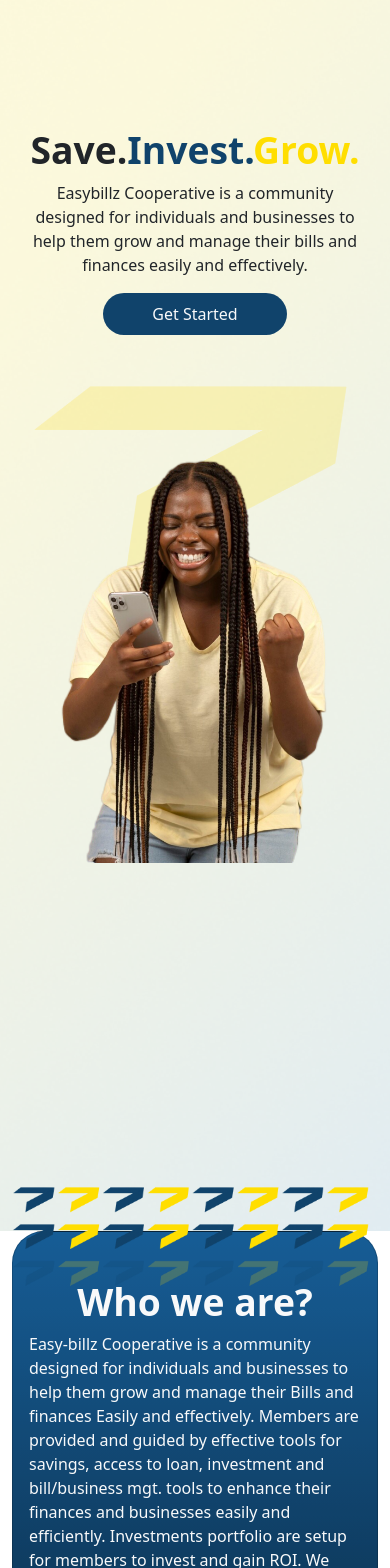
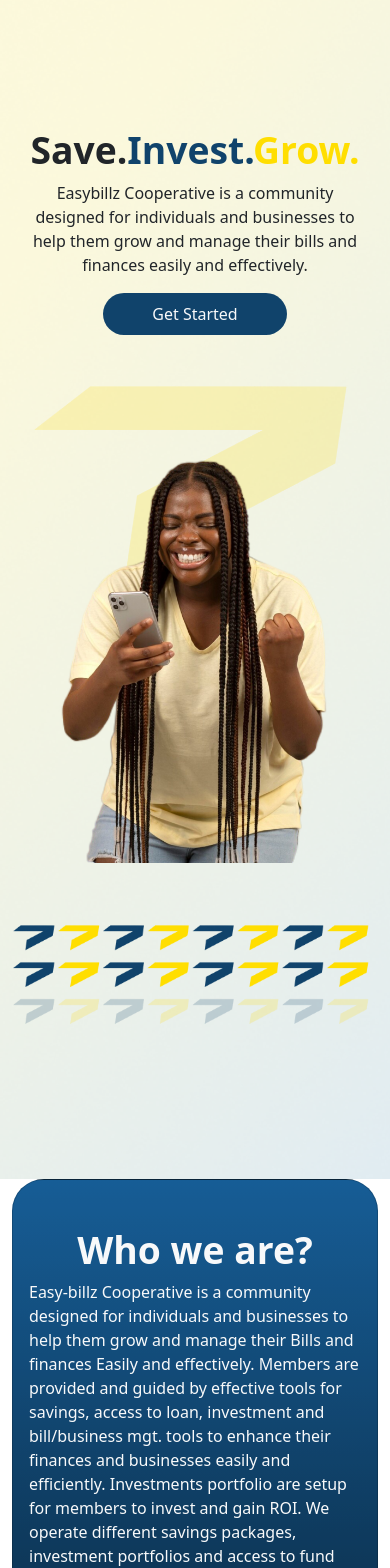
Before and after one commit to joshutik/Easybilz-main, a React (Vite) app: page /heropage in a window 390 px wide. Shown: the top 1568 px of the page. Built offline with nearby package versions, Linux system fonts and the light colour scheme; no server answers.

Commit message:
did a twick and the heropage image

```diff
--- a/src/Components/HeroSection/Heropage.css
+++ b/src/Components/HeroSection/Heropage.css
@@ -1,4 +1,5 @@
-  .nav, .btn-hero {
+  .nav,
+  .btn-hero {
     background-color: #10436B !important;
   }
 
@@ -30,88 +31,68 @@
     color: #FFDE00 !important;
   }
 
-/* .hero-img {
-    /* width: 100% !important; */
-    /* min-height: 100% !important; */
-    /* overflow: hidden;
-} */
+  .path-logo {
+    margin-top: 10rem;
+  }
 
-/* .hero-img > img {
-    width: 100%;
-    height: 50%;
-    object-fit: cover;
-} */
 
   .who-card {
     background: linear-gradient(0deg, rgba(0, 0, 0, 0.2), rgba(0, 0, 0, 0.2)),
       linear-gradient(180deg, #1C74BB 0%, #0D3555 100%);
-    min-height: 53vh  !important;
+    min-height: 53vh !important;
   }
 
   .vr {
     height: 300px;
   }
 
+
+  @media screen and (max-width: 928px) {}
+
   @media screen and (max-width: 768px) {
 
-  .hero-page{
+    .hero-page {
       min-height: 100vh !important;
       padding-bottom: 5rem;
     }
+
     .who-card {
       /* margin-top: 5rem !important; */
       width: 100% !important;
-      padding:1rem;
+      padding: 1rem;
 
     }
 
     .hero-img-1 {
       width: 30rem !important;
       height: 30rem;
-      margin-top: 3rem;
+      margin-top: 3rem !important;
     }
 
-    /* .hero-img {
-      padding-bottom: 10rem;
-      text-align: center;
-    } */
+    .path-logo {
+      margin-top: 9rem;
+    }
 
-    /* .hero-img > img {
-      width: 43.5% !important;
-      height: auto;
-       object-fit: cover;
-    } */
-    /* .path-logo {
-      margin-top: 13rem;
-      display: none;
-    } */
+  }
 
 
-  }
   @media screen and (max-width: 565px) {
-    .hero-page{
-      min-height: 100vh;
+    .hero-page {
+      min-height: 100vh !important;
     }
 
     .hero-img-1 {
       width: 30rem !important;
       height: 30rem;
-      margin-top: 3rem;
+      margin-top: 13rem;
     }
 
     .parent {
       margin-top: 5rem !important;
     }
 
-    .path-logo{
-      display: block !important;
-      width: 100%;
+    .path-logo {
+      margin-top: 10rem;
     }
 
-    /* .hero-img > img {
-      width: 60% !important;
-      height: auto;
-      object-fit: cover;
-    } */
-
   }
--- a/src/Components/HeroSection/Heropage.jsx
+++ b/src/Components/HeroSection/Heropage.jsx
@@ -84,9 +84,9 @@
 const Heropage = () => {
   return (
     <div>
-      <section className="container-fluid hero-page pb-1">
+      <section className="container-fluid hero-page pb-0">
         <div className="container pt-5">
-          <div className="row align-items-center min-vh-100 justify-content-center mt-5 pb-5 parent">
+          <div className="row align-items-center min-vh-100 justify-content-center  mt-5 parent">
             <div className="col-lg-6 col-md-6 col-sm-12 text-center text-md-start">
               <h1 className="display-3 fw-bold">
                 Save.<span className="invest-1">Invest.</span>
@@ -103,13 +103,13 @@
                 </button>
               </div>
             </div>
-             <div className="col-lg-6 col-md-6 col-sm-12 hero-bg position-relative">
+             <div className="col-lg-6 col-md-6 col-sm-12 position-relative">
               <div className="hero-img mt-0">
                 <img src={img1} alt="lady with phone" className="img-fluid pt-5 mt-lg-5 hero-img-1 w-100" />
                 <img
                   src={img2}
                   alt="logo parthern"
-                  className="img-fluid path-logo position-absolute z-1 top-100 start-50 translate-middle-x"
+                  className="img-fluid path-logo position-absolute z-1 top-50 start-50 translate-middle-x"
                 />
               </div>
             </div>
```
Lines whose indentation alone changed are shown as unchanged.
